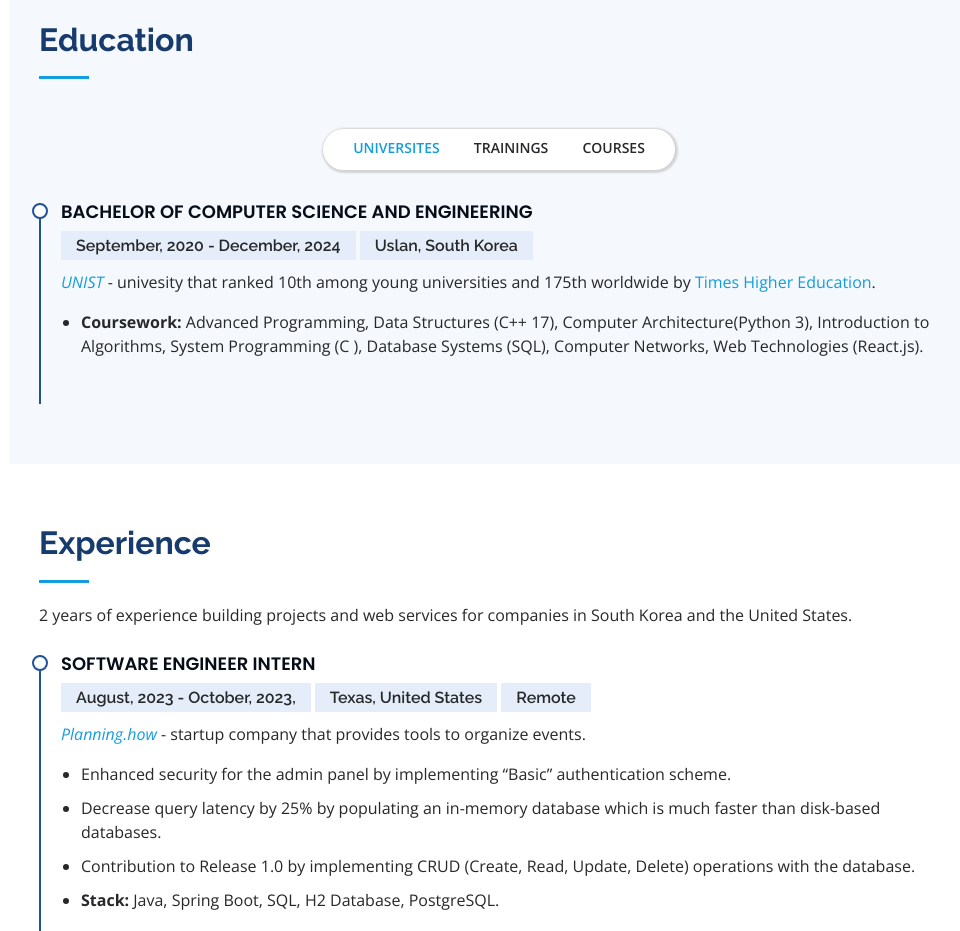
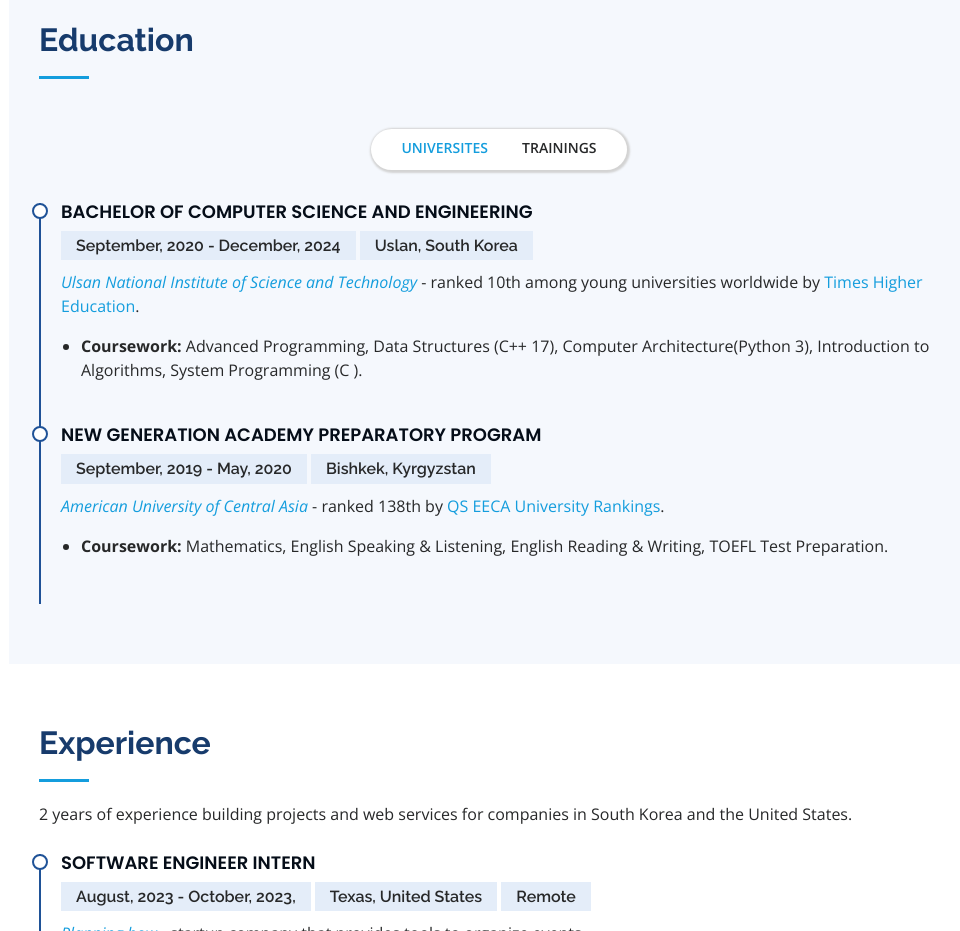
Before and after one commit to AibekMinbaev/AibekMinbaev.github.io, a plain HTML site: page index.html in a window 1280 px wide. Shown: the part 1200-2131 px from the top of the page, without its empty margins (291-1251 px from the left). Drawn offline with nearby package versions, Linux system fonts and the light colour scheme.

Commit message:
Removed courses section. Added AUCA

```diff
--- a/index.html
+++ b/index.html
@@ -159,7 +159,7 @@
             <ul id="education-flters">
               <li id="university-flter" data-filter=".filter-university" class="filter-active">Universites</li>
               <li data-filter=".filter-trainings">Trainings</li>
-              <li data-filter=".filter-courses">Courses</li>
+              <!-- <li data-filter=".filter-certificates">Certificates</li> TODO: Fix this section -->
             </ul>
           </div>
         </div>
@@ -168,19 +168,28 @@
             <div class="resume-item filter-university">
                 <h4>Bachelor of Computer Science and Engineering</h4>
                 <h5>September, 2020 - December, 2024 </h5> <h5>Uslan, South Korea</h5>
-                <p><a href="https://www.unist.ac.kr/" target="_blank"><em>UNIST</em></a> - univesity that ranked 10th among young universities and 175th worldwide by <a href="https://www.timeshighereducation.com/world-university-rankings/ulsan-national-institute-science-and-technology-unist" target="_blank">Times Higher Education</a>.</p>
+                <p><a href="https://www.unist.ac.kr/" target="_blank"><em>Ulsan National Institute of Science and Technology</em></a> - ranked 10th among young universities worldwide by <a href="https://www.timeshighereducation.com/world-university-rankings/ulsan-national-institute-science-and-technology-unist" target="_blank">Times Higher Education</a>.</p>
                 <ul>
                   <li><strong>Coursework: </strong>Advanced Programming, Data Structures (C++ 17), Computer Architecture(Python 3), Introduction to Algorithms,
-                    System Programming (C ), Database Systems (SQL), Computer Networks, Web Technologies (React.js).</li>
+                    System Programming (C ).</li>
                 </ul>
             </div>
+
+            <div class="resume-item filter-university">
+              <h4>New Generation Academy Preparatory Program</h4>
+              <h5>September, 2019 - May, 2020 </h5> <h5>Bishkek, Kyrgyzstan</h5>
+              <p><a href="https://www.auca.kg/" target="_blank"><em>American University of Central Asia </em></a> - ranked 138th by <a href="https://www.topuniversities.com/universities/american-university-central-asia">QS EECA University Rankings</a>.</p>
+              <ul>
+                <li><strong>Coursework: </strong> Mathematics, English Speaking & Listening, English Reading & Writing, TOEFL Test Preparation.</li>
+              </ul>
+          </div>
 
             <div class="resume-item filter-trainings">
               <h4>Career Development Mentorship</h4>
               <h5>August, 2023 - November, 2023 </h5> <h5>Bishkek, Kyrgyzstan</h5> <h5>Remote</h5>
               <p><a href="https://www.growthhungry.life/" target="_blank"><em>GrowthHungry</em></a> - career development mentorship program by software engineers from Google.</p>
               <ul>
-                <li><strong>Skills Aquired: </strong> Resume Writing. </li>
+                <li><strong>Skills Aquired: </strong> Resume Writing, Technical Interview Preparation</li>
               </ul>
              </div>
 
```
